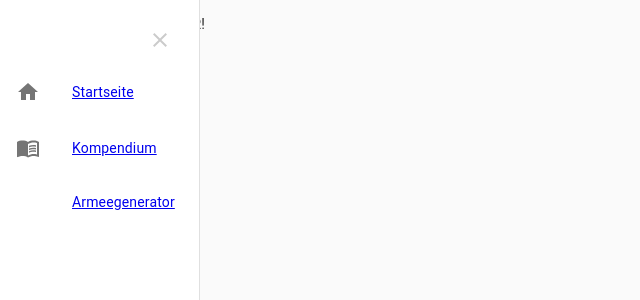
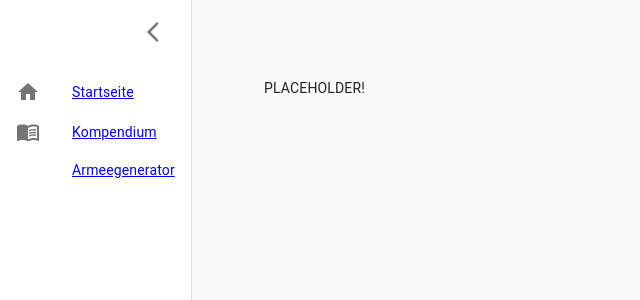
Before and after one commit to marcelbade/demonworld_ui, a React (Create React App) app: page / in a window 1280 px wide. Both pictures are taken after a click on the button "open drawer". Shown: the top 300 px of the page, without its empty margins (0-640 px from the left). Built offline with nearby package versions, Linux system fonts and the light colour scheme.

Commit message:
completely reworked drawer: now persistent; pushes main Window when open

```diff
--- a/src/App.js
+++ b/src/App.js
@@ -1,118 +1,112 @@
-//js
-import "./App.css";
 // React
-import React, { useState } from "react";
-// material ui
-import { IconButton } from "@material-ui/core";
-import { makeStyles } from "@material-ui/core/styles";
-import Drawer from "@material-ui/core/Drawer";
-import List from "@material-ui/core/List";
-import ListItem from "@material-ui/core/ListItem";
-import ListItemIcon from "@material-ui/core/ListItemIcon";
-import { ThemeProvider } from "@material-ui/core/styles";
-import CssBaseline from "@material-ui/core/CssBaseline";
+import * as React from "react";
+// Material UI
+import { Drawer, List, IconButton, ListItem, ListItemIcon, Box, CssBaseline, styled, useTheme, Grid } from "@material-ui/core";
+// router
+import { Route, Switch, Link } from "react-router-dom";
+// components and functions
+import landingPage from "./components/landingPage/landingPage";
+import factionTable from "./components/compendiums/factionTable/components/factionTable";
+import ListGeneratorController from "./components/ListGenerator/ListGeneratorController";
 // icons
 import HomeIcon from "@material-ui/icons/Home";
 import MenuBookIcon from "@material-ui/icons/MenuBook";
+import ChevronLeftIcon from "@material-ui/icons/ArrowBackIos";
 import MenuIcon from "@material-ui/icons/Menu";
-import CloseIcon from "@material-ui/icons/Close";
-// router
-import { Route, Switch, Link } from "react-router-dom";
-import { Grid } from "@material-ui/core";
-// theme
-import theme from "./theme";
-// components and functions
-import landingPage from "./components/landingPage/landingPage";
-import factionTable from "./components/compendiums/factionTable/factionTable";
-import ListGeneratorController from "./components/ListGenerator/ListGeneratorController";
-// clsx
-import clsx from "clsx";
 
-const useStyles = makeStyles({
-  root: {},
-  navBar: {
-    backgroundColor: "black",
-  },
-  linkList: {
-    listStyle: "none",
-    backgroundColor: "black",
-  },
-  drawer: {
-    width: "200px",
-    position: "fixed",
-    zIndex: 600,
-  },
-  closeButton: {
-    marginLeft: "5em",
-  },
-  openButton: {
-    marginLeft: "2em",
-    fontSize: "2em",
-  },
-  drawerButtons: {
-    color: "black",
-    opacity: 0.2,
-    "&:hover": {
-      opacity: 1,
-    },
-  },
-});
+const DRAWER_WIDTH = 240;
 
-const App = () => {
-  const classes = useStyles();
+const Main = styled("main", { shouldForwardProp: (prop) => prop !== "open" })(({ theme, open }) => ({
+  flexGrow: 1,
+  paddingLeft: theme.spacing(30),
+  transition: theme.transitions.create("margin", {
+    easing: theme.transitions.easing.sharp,
+    duration: theme.transitions.duration.leavingScreen,
+  }),
+  marginLeft: `-${DRAWER_WIDTH}px`,
+  ...(open && {
+    transition: theme.transitions.create("margin", {
+      easing: theme.transitions.easing.easeOut,
+      duration: theme.transitions.duration.enteringScreen,
+    }),
+    marginLeft: 0,
+  }),
+}));
 
-  const [drawerState, setDrawerState] = useState(false);
+const DrawerHeader = styled("div")(({ theme }) => ({
+  display: "flex",
+  alignItems: "center",
+  padding: theme.spacing(0, 1),
+  // necessary for content to be below app bar
+  ...theme.mixins.toolbar,
+  justifyContent: "flex-end",
+}));
 
-  const toggleDrawer = () => {
-    setDrawerState(!drawerState);
+// correct Header
+
+function App() {
+  const theme = useTheme();
+  const [open, setOpen] = React.useState(false);
+
+  const handleDrawerOpen = () => {
+    setOpen(true);
   };
 
+  const handleDrawerClose = () => {
+    setOpen(false);
+  };
+
+  const linkTable = [
+    { name: "/", link: "Startseite" },
+    { name: "/compendium", link: "Kompendium" },
+    { name: "/listGenerator", link: "Armeegenerator" },
+  ];
+
   return (
-    <ThemeProvider theme={theme}>
+    <Box sx={{ display: "flex" }}>
       <CssBaseline />
-      <main>
-        {/* why the classes in the Drawer element? -> contains a lot of elements and CSS, this allows you
-               to override the paper class inside. This is importanbt because your width for drawer != paper width
-            */}
       <Drawer
-          className={classes.drawer}
+        sx={{
+          width: DRAWER_WIDTH,
+          flexShrink: 0,
+          "& .MuiDrawer-paper": {
+            width: DRAWER_WIDTH,
+            boxSizing: "border-box",
+          },
+        }}
         variant="persistent"
         anchor="left"
-          classes={{ paper: classes.drawer }}
-          open={drawerState}
-          // onClose={setDrawerState(false)}
+        open={open}
       >
+        <DrawerHeader>
+          <IconButton onClick={handleDrawerClose}>
+            <ChevronLeftIcon />
+          </IconButton>
+        </DrawerHeader>
         <List>
-            <ListItem>
-              <IconButton onClick={toggleDrawer} className={clsx(classes.drawerButtons, classes.closeButton)}>
-                <CloseIcon />
-              </IconButton>
-            </ListItem>
           <ListItem>
             <ListItemIcon>
               <HomeIcon />
             </ListItemIcon>
             <Link to="/">Startseite</Link>
           </ListItem>
-          </List>
-          <List>
           <ListItem>
             <ListItemIcon>
               <MenuBookIcon />
             </ListItemIcon>
             <Link to="/compendium">Kompendium</Link>
           </ListItem>
-          </List>
-          <List>
           <ListItem>
             <ListItemIcon></ListItemIcon>
             <Link to="/listGenerator">Armeegenerator</Link>
           </ListItem>
         </List>
       </Drawer>
+      <Main open={open}>
+        <DrawerHeader />
         <Grid container>
-          <IconButton onClick={toggleDrawer} className={clsx(classes.drawerButtons, classes.openButton)}>
-            <MenuIcon />
+          <IconButton aria-label="open drawer" onClick={handleDrawerOpen}>
+            {!open ? <MenuIcon /> : null}
           </IconButton>
           <Switch>
             <Route path="/" component={landingPage} exact />
@@ -120,9 +114,9 @@ const App = () => {
             <Route path="/listGenerator" component={ListGeneratorController} />
           </Switch>
         </Grid>
-      </main>
-    </ThemeProvider>
+      </Main>
+    </Box>
   );
-};
+}
 
 export default App;
```
Lines whose indentation alone changed are shown as unchanged.
